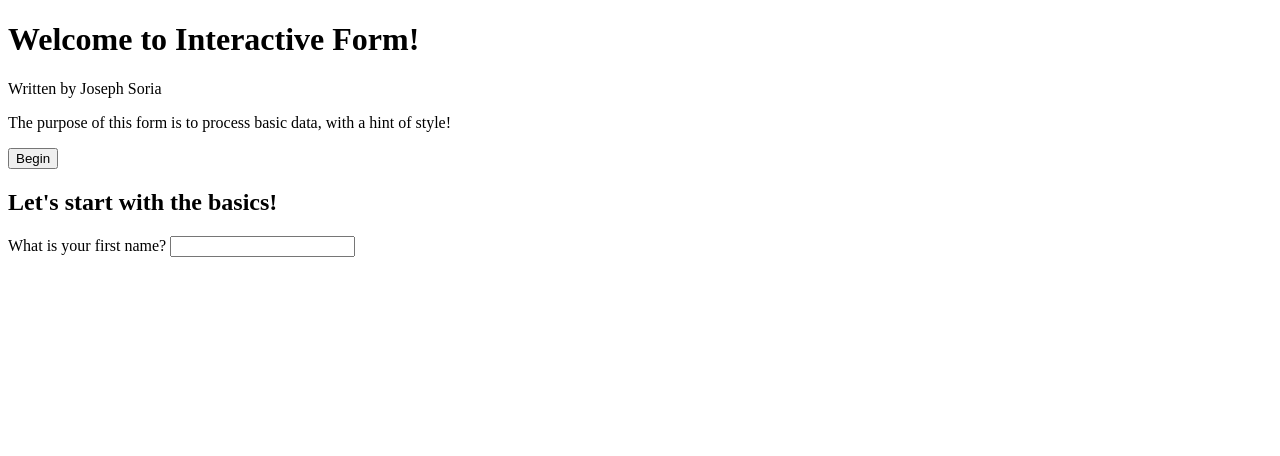
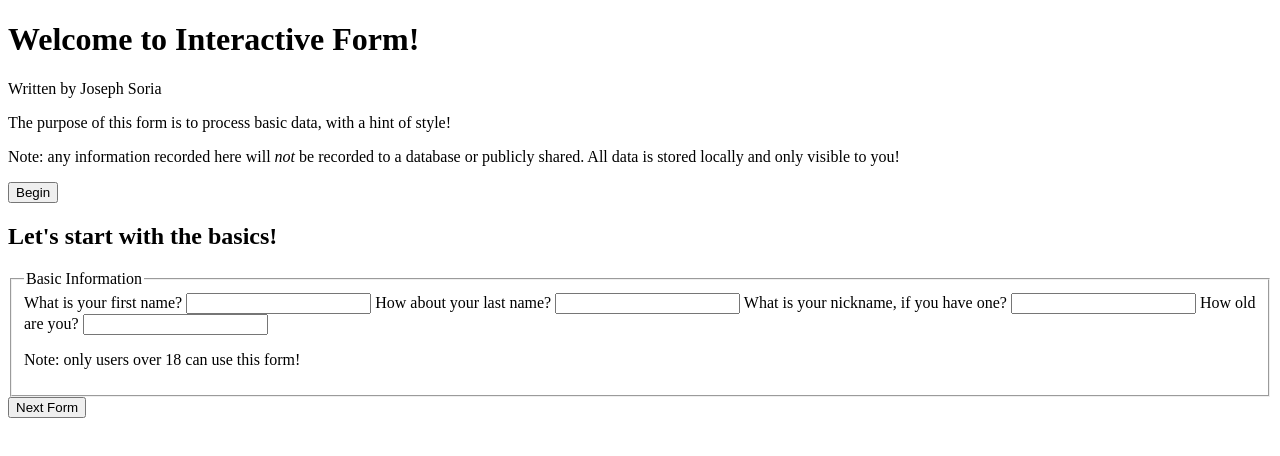
Before and after one commit to Joeseff6/Interactive-Form, a website: page src/html/index.html in a window 1280 px wide. Drawn offline with Linux system fonts and the light colour scheme.

Commit message:
Added disclaimer and inputs for #form1

```diff
--- a/src/html/index.html
+++ b/src/html/index.html
@@ -11,14 +11,29 @@
         <h1>Welcome to Interactive Form!</h1>
         <p class="written-by">Written by Joseph Soria</p>
         <p class="description">The purpose of this form is to process basic data, with a hint of style!</p>
+        <p class="disclaimer">Note: any information recorded here will <em>not</em> be recorded to a database or publicly shared. All data is stored locally and only visible to you!</p>
         <button class="start-button">Begin</button>
       </header>
       <section class="first-section">
-        <form class="form1">
+        <form class="form1" id="form1">
           <h2 class="form-header">Let's start with the basics!</h2>
-          <label>What is your first name?
-            <input type="text" value="" required />
-          </label>
+          <fieldset>
+            <legend>Basic Information</legend>
+            <label>What is your first name?
+              <input type="text" id="fname" name="fname" value="" required />
+            </label>
+            <label>How about your last name?
+              <input type="text" id="lname" name="lname" value="" required />
+            </label>
+            <label>What is your nickname, if you have one?
+              <input type="text" id="nname" name="nname" value="" />
+            </label>
+            <label>How old are you?
+              <input type="number" id="age" name="age" min="18" value="" />
+              <p>Note: only users over 18 can use this form!</p>
+            </label>
+          </fieldset>
+          <button class="next-button">Next Form</button>
         </form>
       </section>
       <script src="../js/index.js" />
```
